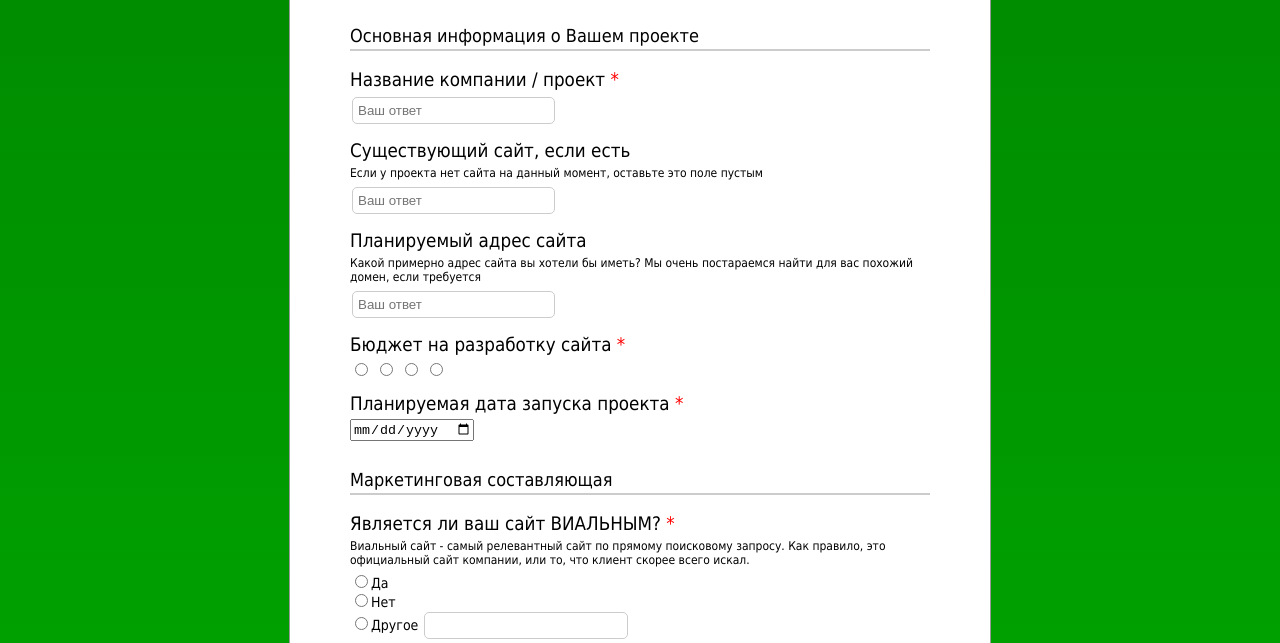
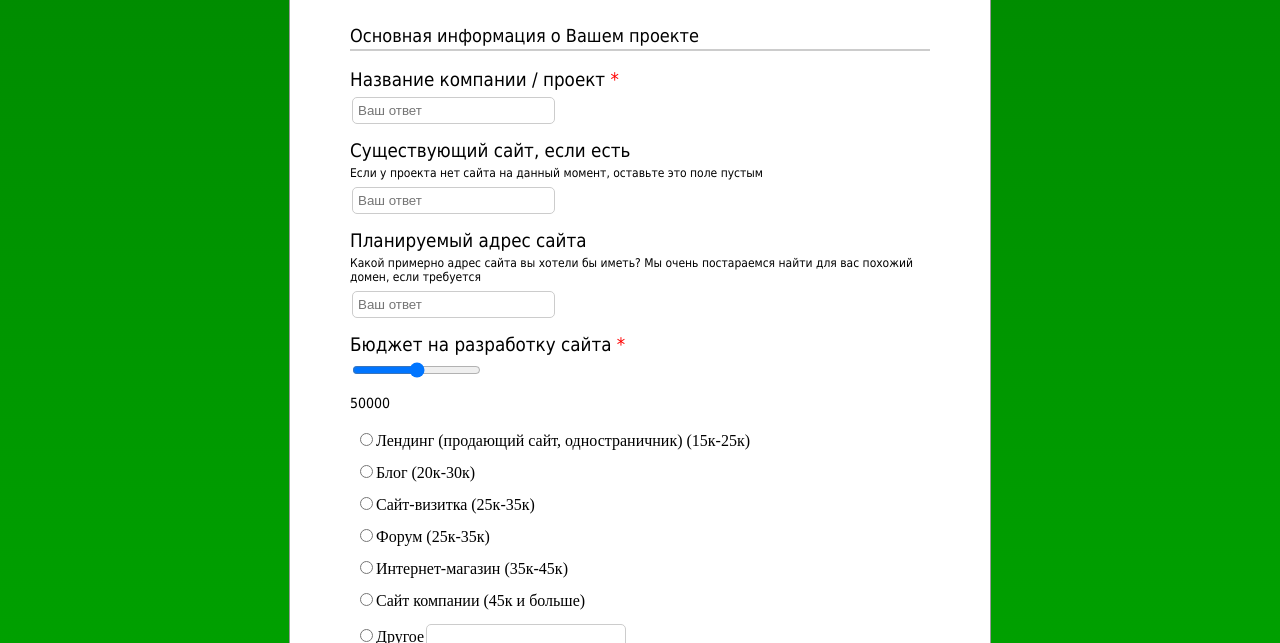
Before and after one commit to HANT666/profile, a plain HTML site: page index.html in a window 1280 px wide. Shown: the part 157-800 px from the top of the page. Drawn offline with Linux system fonts and the light colour scheme.

Commit message:
ползунок бюджета

```diff
--- a/index.html
+++ b/index.html
@@ -32,10 +32,15 @@
         </p>
         <p>
           <label id="kazna" for="" data-required="true">Бюджет на разработку сайта </label>
-          <input type="radio" name="selector" value="10000" />
-          <input type="radio" name="selector" value="20000" />
-          <input type="radio" name="selector" value="30000" />
-          <input type="radio" name="selector" value="40000" />
+          <input type="range" min="0" max="100000" step="100" id="size_input" oninput="size1()" value="50000"/>
+          <p id="size_output">50000</p>
+          <div class="site-type" id="15000"><input type="radio" name="site-type" id="" onclick="set_size(15000)">Лендинг (продающий сайт, одностраничник) (15к-25к)</div>
+          <div class="site-type" id="20000"><input type="radio" name="site-type" id="" onclick="set_size(20000)">Блог (20к-30к)</div>
+          <div class="site-type" id="25000"><input type="radio" name="site-type" id="" onclick="set_size(25000)">Сайт-визитка (25к-35к)</div>
+          <div class="site-type" id="25000"><input type="radio" name="site-type" id="" onclick="set_size(25000)">Форум (25к-35к)</div>
+          <div class="site-type" id="35000"><input type="radio" name="site-type" id="" onclick="set_size(35000)">Интернет-магазин (35к-45к)</div>
+          <div class="site-type" id="45000"><input type="radio" name="site-type" id="" onclick="set_size(45000)">Сайт компании (45к и больше)</div>
+          <div class="site-type" id="0"><input type="radio" name="site-type" id="other1" placeholder="Ваш ответ" class="other" onclick="other(other_text0)"/>Другое<input type="text" id="other_text0"/></div>
         </p>
         <p>
           <label for="5" data-required="true">Планируемая дата запуска проекта </label>
--- a/script.js
+++ b/script.js
@@ -1,18 +1,31 @@
 window.onload = function(){
   var label = $("#kazna");
   label.style.background = "red";
-  //alert("LOL!");
 }
 
 /*function $(selector){
   return document.querySelector(selector);
 }*/
 
+function other(text_edit){
+  text_edit.focus();
+}
 
-function other(text_edit){
-  //alert("LOL!");
-  /*other1_text*/text_edit.focus();
-  /*var other = document.getElementById('other');
-  var other1_text = document.getElementById('other1_text');
-  other1_text.focus();*/
+function size1(){
+  size = document.getElementById("size_input").value;
+  document.getElementById("size_output").innerHTML = size;
+
+  for (var index = 0; index < 7; index++){
+    if(parseInt(document.getElementsByClassName("site-type").item(index).id) <= size)
+      document.getElementsByClassName("site-type").item(index).style.background = "rgba(0,175,0,0.6)";//"#00AF00";
+    else{
+      document.getElementsByClassName("site-type").item(index).style.background = "rgba(255,255,255,1)";
+      document.getElementsByClassName("site-type").item(index).style.background = "rgba(175,0,0,0.6)";
+      }
+  }
 }
+
+function set_size(size){
+  document.getElementById("size_input").value = size;
+  size1();
+}
--- a/style.less
+++ b/style.less
@@ -79,6 +79,11 @@ input[type="text"]:focus{
   border: 3px solid green;
   margin: 0px;
 }
+div.site-type{
+  text-align: left;
+  padding: 5px;
+  margin-bottom: 2px;
+}
 p{
   .font(14px);
 }
```
